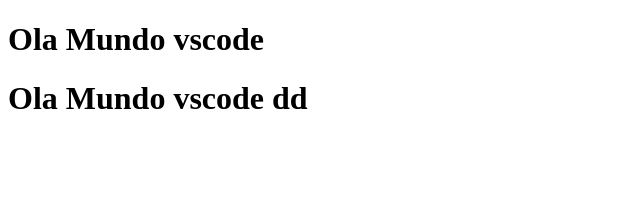
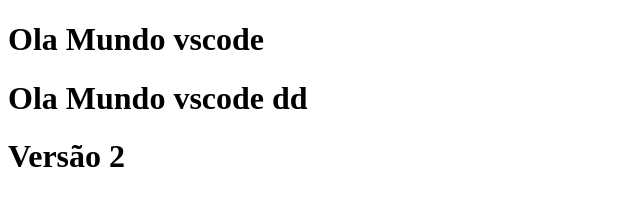
Before and after one commit to samuero7/teste-vscode, a plain HTML site: page index.html in a window 1280 px wide. Shown: the whole page, without its empty margins (0-640 px from the left). Drawn offline with Linux system fonts and the light colour scheme.

Commit message:
versão 2 modificações

```diff
--- a/index.html
+++ b/index.html
@@ -9,5 +9,6 @@
 <body>
 <h1>Ola Mundo vscode</h1>
 <h1>Ola Mundo vscode dd</h1>
+<h1>Versão 2</h1>
 </body>
 </html>
```
